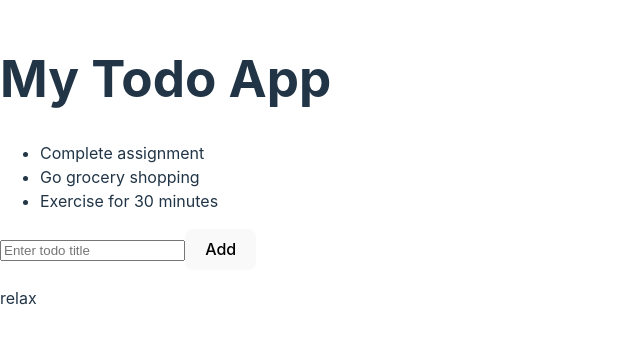
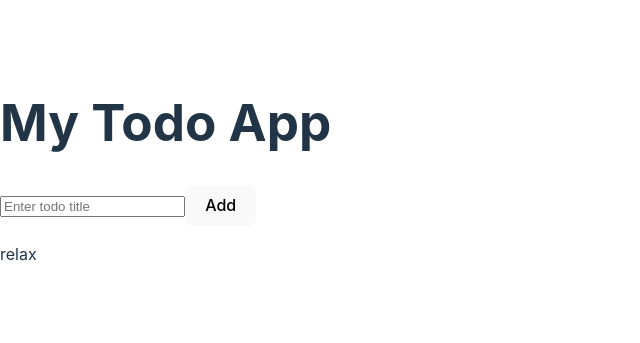
Before and after one commit to NataliaSokolova/React-todo, a React (Vite) app: page / in a window 1280 px wide. Shown: the part 229-572 px from the top of the page, without its empty margins (0-640 px from the left). Built offline with nearby package versions, Linux system fonts and the light colour scheme.

Commit message:
finished first 2 tasks

```diff
--- a/src/AddTodoForm.jsx
+++ b/src/AddTodoForm.jsx
@@ -2,6 +2,14 @@ import React, { useState } from 'react'
 
 export default function AddTodoForm(props) {
 const [title, setTitle] = useState('');
+const [todoTitle, setTodoTitle] = useState('');
+
+
+   function handleTitleChange(event){
+   const newTodoTitle = event.target.value;
+   setTodoTitle(newTodoTitle);
+   }
+
 
    function handleAddTodo(event){
       event.preventDefault();
@@ -9,7 +17,8 @@ const [title, setTitle] = useState('');
       const todoTitle = event.target.title.value;
       props.onAddTodo(todoTitle);
       console.log(todoTitle);
-      event.target.reset();
+      setTodoTitle("");
+      //event.target.reset();
    }
   return (
      <form onSubmit={handleAddTodo}>
@@ -19,6 +28,8 @@ const [title, setTitle] = useState('');
         id="todoTitle"
         name="title" // name attribute is required to access this field in event.target
         placeholder="Enter todo title"
+        value = {todoTitle}
+        onChange = {handleTitleChange}
       />
         <button type = "submit">Add</button>
      </form>
--- a/src/App.jsx
+++ b/src/App.jsx
@@ -8,10 +8,13 @@ import AddTodoForm from './AddTodoForm';
 function App() {
 const [newTodo, setNewTodo] = React.useState('relax');
 
+const [todoList, setTodoList] = React.useState([]);
+
+
   return (
     <div>
        <h1>My Todo App</h1>
-       <TodoList />
+       <TodoList todoList = {todoList}/>
        <AddTodoForm onAddTodo={setNewTodo} />
        <p>{newTodo}</p>
 
--- a/src/TodoList.jsx
+++ b/src/TodoList.jsx
@@ -9,11 +9,11 @@ const todoList = [
   ];
 
 
-function TodoList () {
+function TodoList (props) {
   return (
     <ul>
-    {todoList.map((todo) => (
-    <TodoListItem key = {todo.id} todo = {todo}/>
+    {props.todoList.map((todo,index) => (
+    <TodoListItem key = {index} todo = {todo}/>
 
            ))}
 
```
